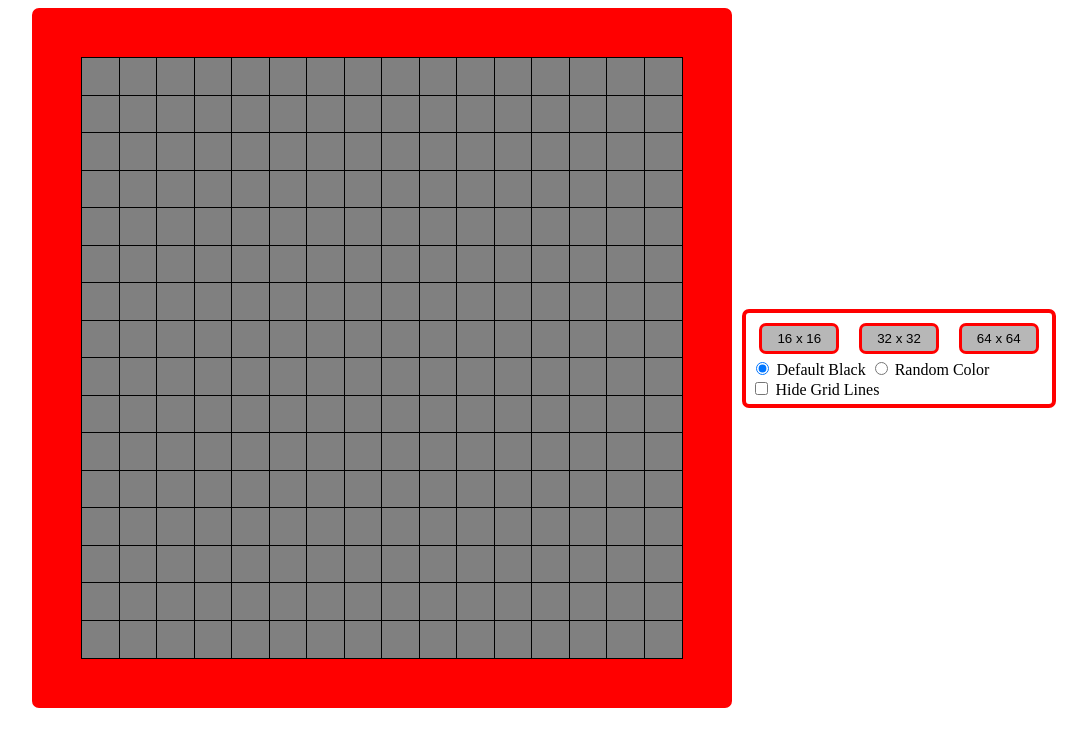
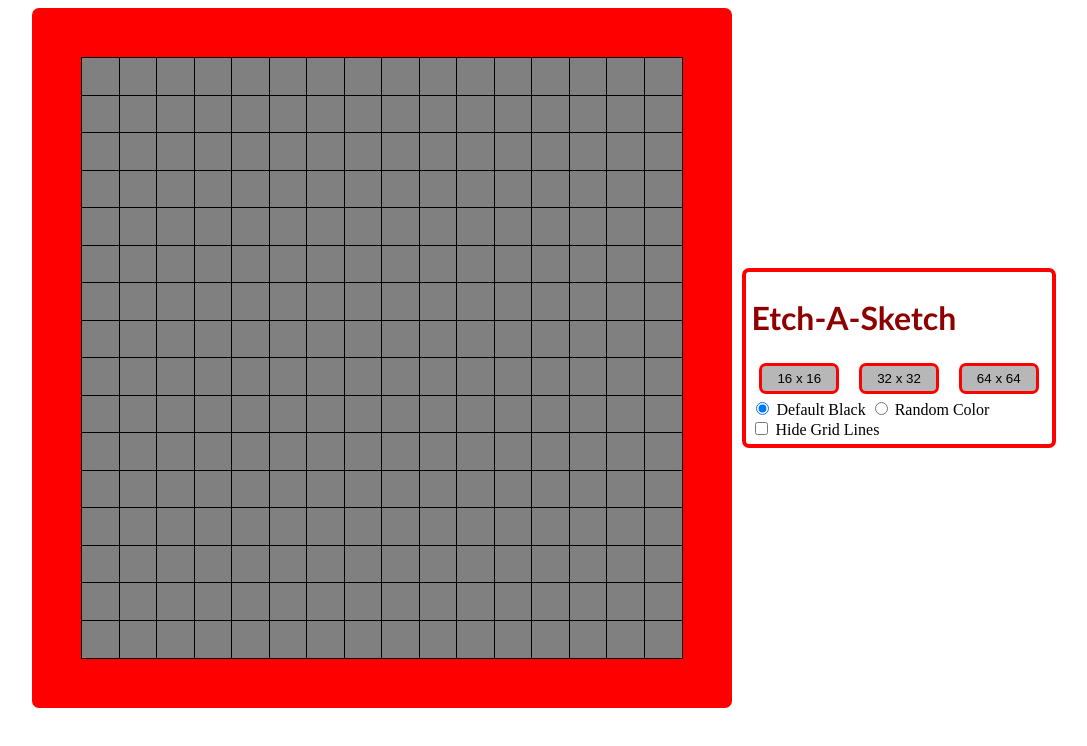
Before and after one commit to maxwatsonthecoder/etch-a-sketch, a plain HTML site: page index.html in a window 1280 px wide. Shown: the whole page, without its empty margins (91-1178 px from the left). Drawn offline with Linux system fonts and the light colour scheme.

Commit message:
Finalize and add title

```diff
--- a/index.html
+++ b/index.html
@@ -10,6 +10,8 @@
     </div>
 
     <div id="customizations">
+        <h1>Etch-A-Sketch</h1>
+
         <div id="selections">
             <button id="btn16">16 x 16</button>
             <button id="btn32">32 x 32</button>
--- a/styles.css
+++ b/styles.css
@@ -1,10 +1,13 @@
-/* add a "scratch off" feature instead of darkening the grid
-it lightens in transparency until a background image is
-revealed */
+
 body {
     display: flex;
     justify-content: center;
     align-items: center;
+}
+
+h1 {
+    font-family:'Gill Sans', 'Gill Sans MT', Calibri, 'Trebuchet MS', sans-serif;
+    color: rgb(142, 0, 0);
 }
 
 #container {
```
